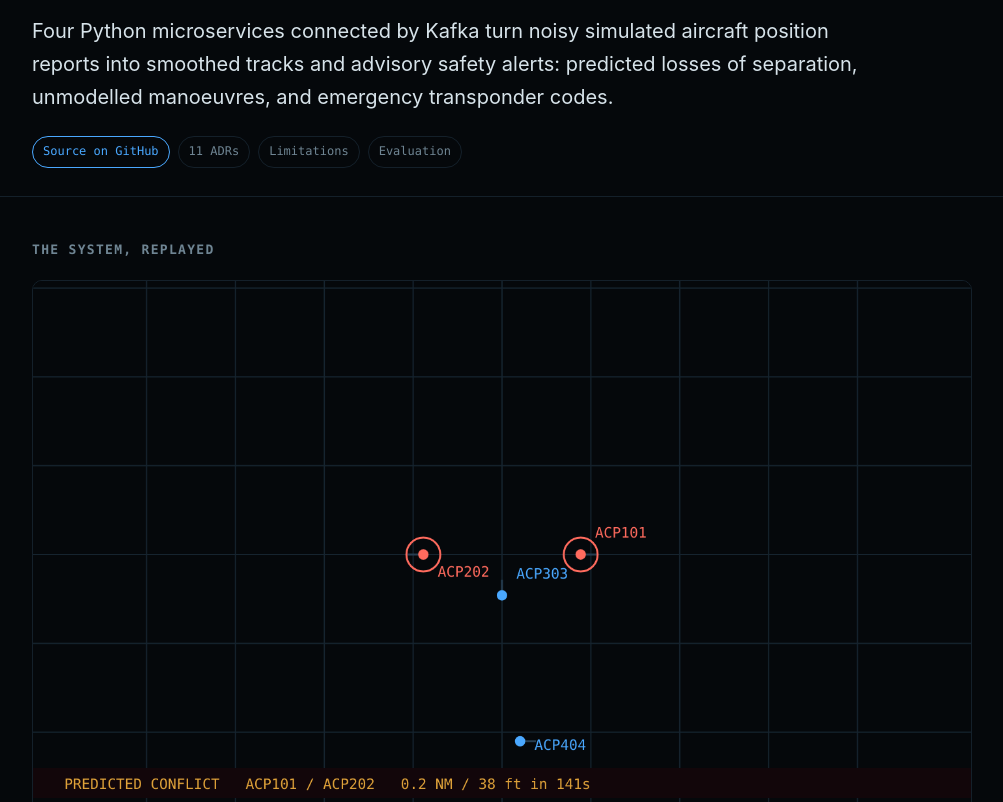
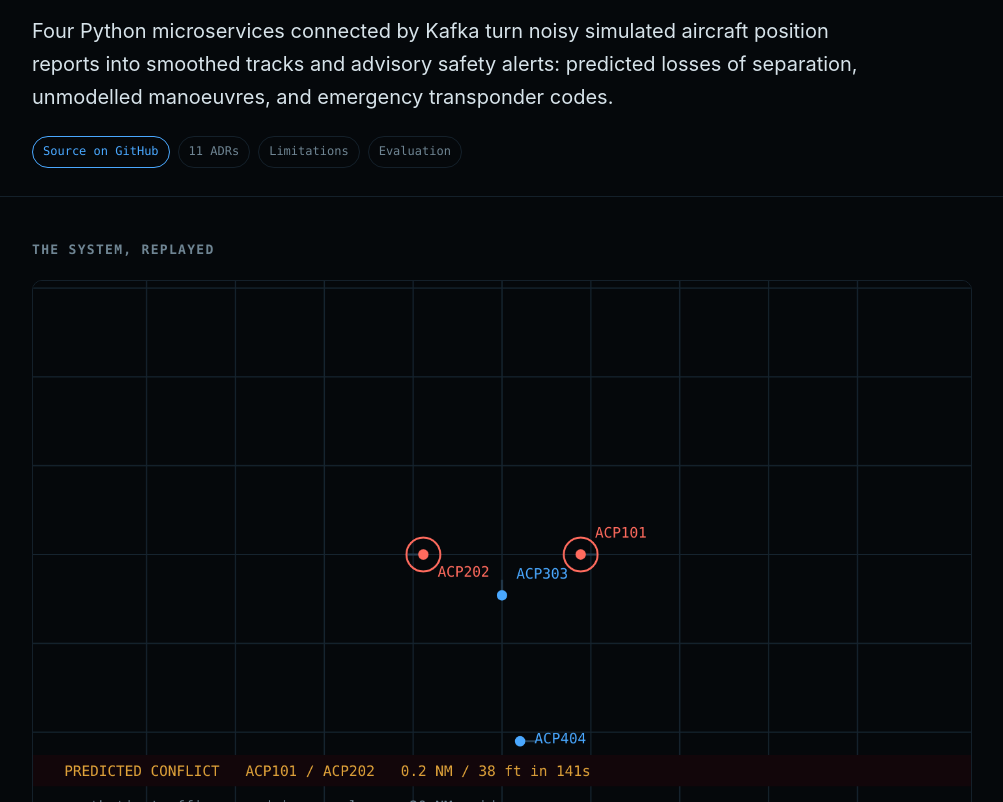
Before and after one commit to nick-bellows/airspace-conformance-platform, a plain HTML site: page docs/index.html in a window 1280 px wide. Shown: the part 150-952 px from the top of the page, without its empty margins (138-1141 px from the left). Drawn offline with Linux system fonts and the light colour scheme.

Commit message:
Publish the project page, and polish it against the live render
The repository is public and Pages serves docs/ at
nick-bellows.github.io/airspace-conformance-platform. Checked in a real browser
rather than by trusting a 200: the replay plays, the advisory fires with both
aircraft ringed, and no console errors.

Two things only the live render showed: the alert banner sat directly on the
footer line, and the four service cards wrapped three-plus-one on a wide screen.

Co-Authored-By: Claude Opus 5 <noreply@anthropic.com>

```diff
--- a/docs/index.html
+++ b/docs/index.html
@@ -57,7 +57,7 @@
   td.num { font-family: var(--mono); white-space: nowrap; }
   .good { color: var(--green); } .warn { color: var(--amber); }
 
-  .cols { display: grid; grid-template-columns: repeat(auto-fit, minmax(260px, 1fr)); gap: 26px; }
+  .cols { display: grid; grid-template-columns: repeat(auto-fit, minmax(210px, 1fr)); gap: 18px; }
   .card { background: var(--panel); border: 1px solid var(--line); border-radius: 10px; padding: 18px 20px; }
   .card h3 { margin-top: 0; }
   .card p { font-size: 14.5px; color: var(--dim); margin-bottom: 0; }
@@ -305,18 +305,18 @@ docker compose -f deploy/compose.yml up -d --build
       ctx.fillStyle = colour;
       ctx.beginPath(); ctx.arc(x, y, 8, 0, Math.PI * 2); ctx.fill();
       const dy = index % 2 === 0 ? -26 : 34;
-      ctx.fillText(a.callsign, Math.min(x + 22, W - 130), Math.max(26, Math.min(y + dy, H - 120)));
+      ctx.fillText(a.callsign, Math.min(x + 22, W - 130), Math.max(26, Math.min(y + dy, H - 130)));
     });
 
     if (frame.alert) {
       ctx.fillStyle = "#12060a";
-      ctx.fillRect(0, H - 92, W, 46);
+      ctx.fillRect(0, H - 112, W, 48);
       ctx.fillStyle = C.amber;
-      ctx.fillText("PREDICTED CONFLICT   " + frame.alert, MARGIN / 2, H - 60);
+      ctx.fillText("PREDICTED CONFLICT   " + frame.alert, MARGIN / 2, H - 80);
     }
 
     ctx.fillStyle = C.dim;
-    ctx.fillText("synthetic traffic  ·  advisory only  ·  20 NM grid", MARGIN / 2, H - 22);
+    ctx.fillText("synthetic traffic  ·  advisory only  ·  20 NM grid", MARGIN / 2, H - 26);
 
     const mm = String(Math.floor(frame.t / 60)).padStart(2, "0");
     const ss = String(Math.floor(frame.t % 60)).padStart(2, "0");
```
